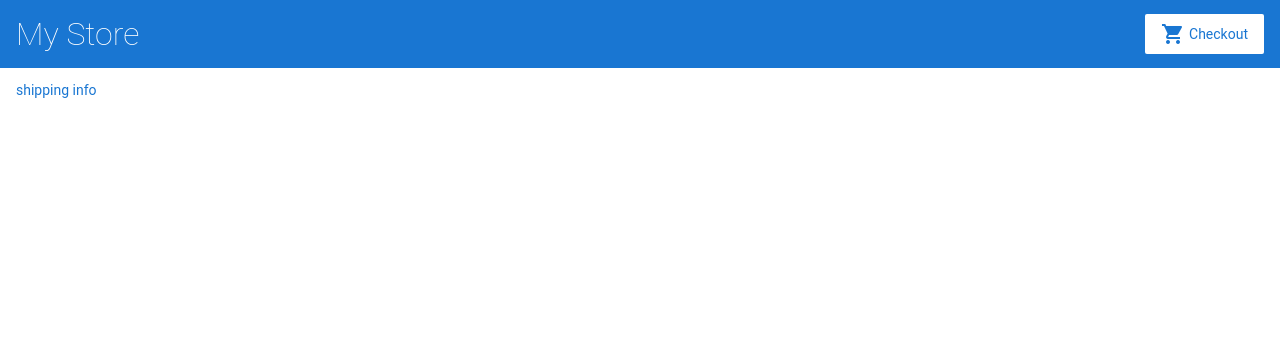
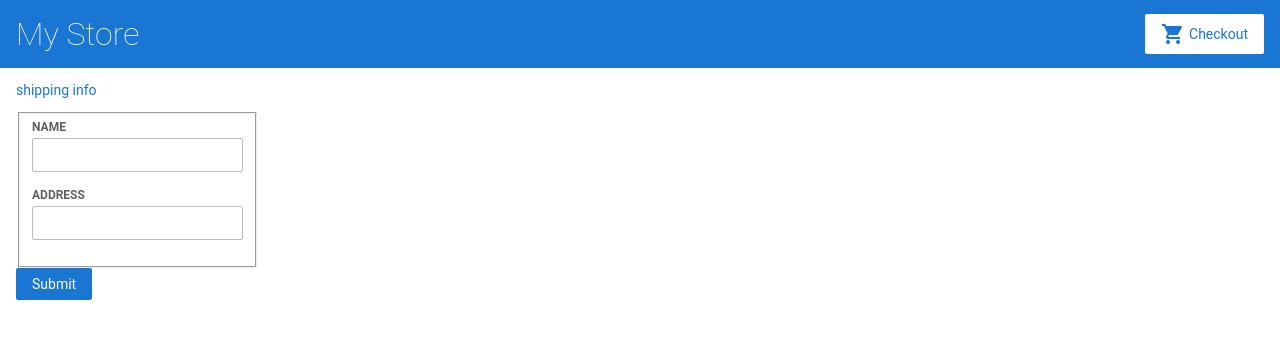
Before and after one commit to vitalydem/angular-el35dh-jszaer, an Angular app: page /cart in a window 1280 px wide. Shown: the top 338 px of the page. Built offline with nearby package versions, Linux system fonts and the light colour scheme.

Commit message:
3 files modified

```diff
--- a/src/app/cart/cart.component.html
+++ b/src/app/cart/cart.component.html
@@ -6,3 +6,13 @@
   <span>{{ item.name }}</span>
   <span>{{ item.price | currency }}</span>
 </div>
+
+<form [formGroup]="checkoutForm" (ngSubmit)="onSubmit()">
+  <fieldset>
+    <label for="name">Name</label>
+    <input id="name" formControlName="name" />
+    <label for="address">Address</label>
+    <input id="address" formControlName="address" />
+  </fieldset>
+  <button class="button" type="submit">Submit</button>
+</form>
--- a/src/app/cart/cart.component.ts
+++ b/src/app/cart/cart.component.ts
@@ -1,5 +1,6 @@
 import { Component } from '@angular/core';
 import { CartService } from '../cart.service';
+import { FormBuilder } from '@angular/forms';
 
 @Component({
   selector: 'app-cart',
@@ -9,5 +10,19 @@ import { CartService } from '../cart.service';
 export class CartComponent {
   items = this.cartService.getItems();
 
-  constructor(private cartService: CartService) {}
+  checkoutForm = this.formBuilder.group({
+    name: '',
+    address: '',
+  });
+
+  constructor(
+    private cartService: CartService,
+    private formBuilder: FormBuilder
+  ) {}
+
+  onSubmit(): void {
+    this.items = this.cartService.clearCart();
+    console.warn('order submit', this.checkoutForm.value);
+    this.checkoutForm.reset();
+  }
 }
--- a/src/app/shipping/shipping.component.html
+++ b/src/app/shipping/shipping.component.html
@@ -1,4 +1,4 @@
-<div *ngFor="let item; from: shippingCosts | async">
+<div class="cart-item" *ngFor="let item of shippingCosts | async">
   <span>{{ item.type }}</span>
   <span>{{ item.price | currency }}</span>
 </div>
```
